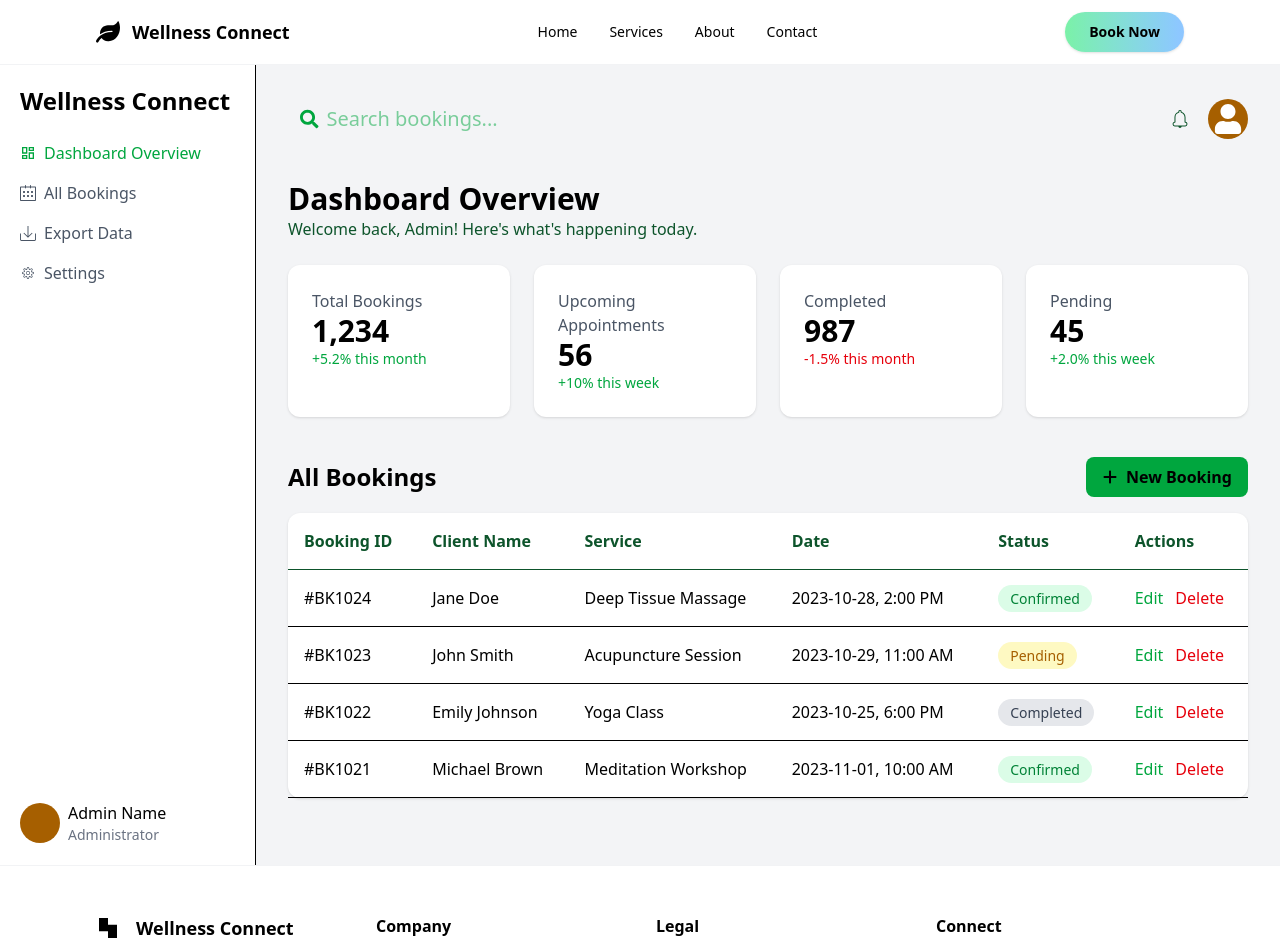
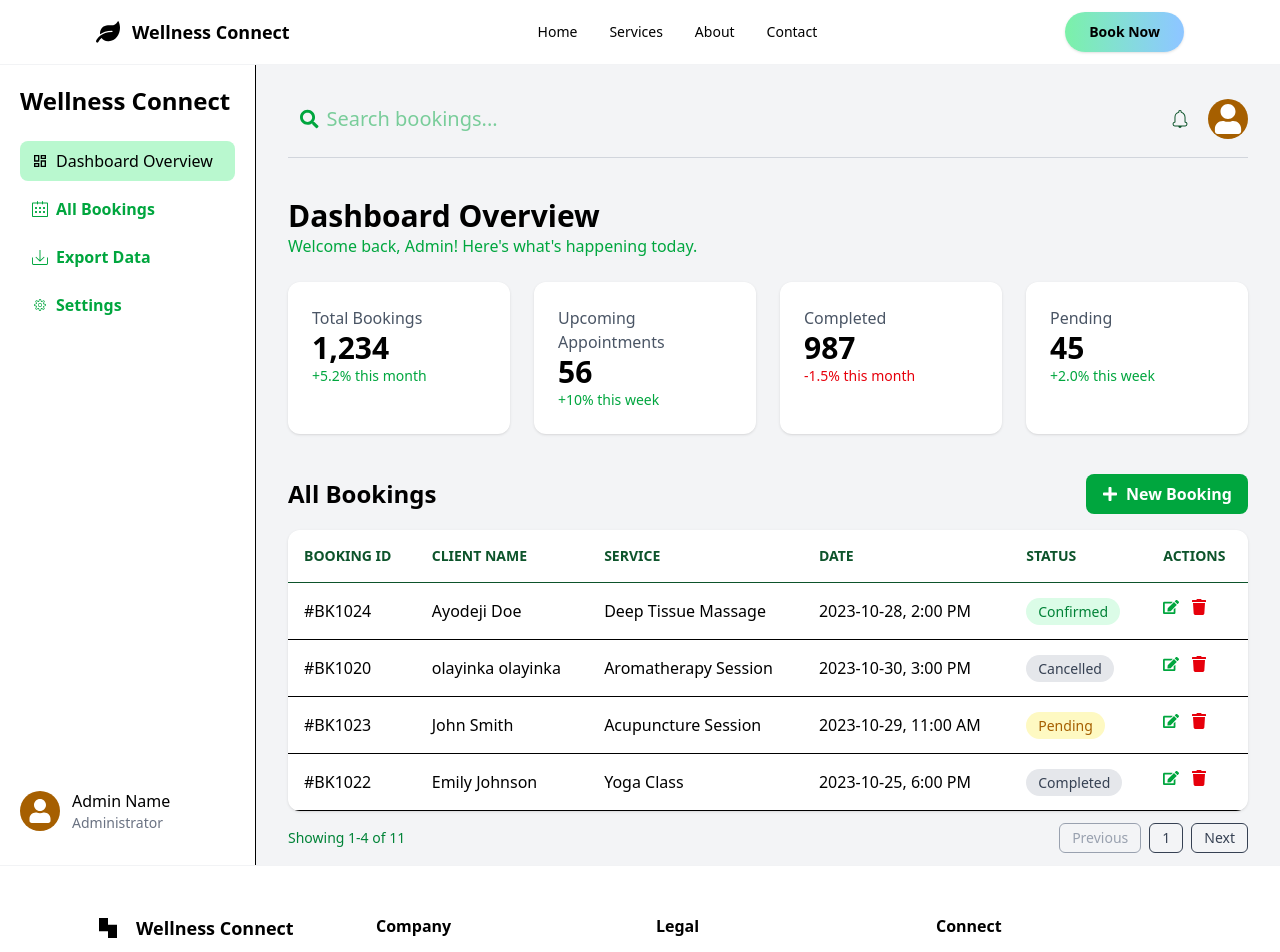
Before and after one commit to wconnectapp-gif/Wellness-Connect, a React (Vite) app: page /dashboard in a window 1280 px wide. Shown: the top 952 px of the page. Built offline with nearby package versions, Linux system fonts and the light colour scheme.

Commit message:
sidebar update

```diff
--- a/src/components/BookingList.jsx
+++ b/src/components/BookingList.jsx
@@ -1,30 +1,55 @@
-import React from 'react'
-import { FaPlus } from "react-icons/fa6";
+import React, { useState } from "react";
+import { FaPlus, FaEdit, FaTrash } from "react-icons/fa";
 
 export function BookingsList() {
   const bookings = [
-{ id: "#BK1024", client: "Jane Doe", service: "Deep Tissue Massage", date: "2023-10-28, 2:00 PM", status: "Confirmed" },
+    { id: "#BK1024", client: "Ayodeji Doe", service: "Deep Tissue Massage", date: "2023-10-28, 2:00 PM", status: "Confirmed" },
+    { id: "#BK1020", client: "olayinka olayinka", service: "Aromatherapy Session", date: "2023-10-30, 3:00 PM", status: "Cancelled" },
     { id: "#BK1023", client: "John Smith", service: "Acupuncture Session", date: "2023-10-29, 11:00 AM", status: "Pending" },
     { id: "#BK1022", client: "Emily Johnson", service: "Yoga Class", date: "2023-10-25, 6:00 PM", status: "Completed" },
-{ id: "#BK1021", client: "Michael Brown", service: "Meditation Workshop", date: "2023-11-01, 10:00 AM", status: "Confirmed" }
+    { id: "#BK1021", client: "Michael Brown", service: "Meditation Workshop", date: "2023-11-01, 10:00 AM", status: "Confirmed" },
+    { id: "#BK1025", client: "Sarah Davis", service: "Reflexology Session", date: "2023-11-02, 1:00 PM", status: "Pending" },
+    { id: "#BK1026", client: "David Wilson", service: "Spa Treatment", date: "2023-11-03, 4:00 PM", status: "Confirmed" },
+    { id: "#BK1027", client: "Laura Martinez", service: "Chiropractic Adjustment", date: "2023-11-04, 9:00 AM", status: "Cancelled" },
+    { id: "#BK1028", client: "James Anderson", service: "Wellness Coaching", date: "2023-11-05, 2:30 PM", status: "Completed" },
+    { id: "#BK1029", client: "Linda Taylor", service: "Nutritional Counseling", date: "2023-11-06, 11:30 AM", status: "Confirmed" },
+    { id: "#BK1030", client: "Robert Thomas", service: "Holistic Therapy", date: "2023-11-07, 5:00 PM", status: "Pending" },
+
   ];
 
+
+  const [currentPage, setCurrentPage] = useState(1);
+  const itemsPerPage = 4;
+
+  const totalItems = bookings.length;
+  const totalPages = Math.ceil(totalItems / itemsPerPage);
+
+  const startIndex = (currentPage - 1) * itemsPerPage;
+  const endIndex = Math.min(startIndex + itemsPerPage, totalItems);
+
+  const currentBookings = bookings.slice(startIndex, endIndex);
+
+  const nextPage = () => {
+    if (currentPage < totalPages) setCurrentPage(currentPage + 1);
+  };
+
+  const prevPage = () => {
+    if (currentPage > 1) setCurrentPage(currentPage - 1);
+  };
 
   return (
     <div>
       <div className="flex justify-between items-center mb-4">
         <h2 className="text-2xl font-bold">All Bookings</h2>
-<button className="bg-green-600 flex items-center gap-2 text-black font-bold px-4 py-2 rounded-lg">
-  <FaPlus />
-  New Booking
+        <button className="bg-green-600 flex items-center gap-2 text-white font-bold px-4 py-2 rounded-lg cursor-pointer hover:bg-green-700 transition">
+          <FaPlus /> New Booking
         </button>
-
       </div>
 
-
-<table className="w-full bg-white rounded-xl shadow-sm">
+      {/* Table */}
+      <table className="w-full bg-white rounded-xl shadow-sm overflow-hidden">
         <thead>
-<tr className="text-left border-b text-green-900">
+          <tr className="text-left border-b text-green-900 uppercase text-sm">
             <th className="p-4">Booking ID</th>
             <th className="p-4">Client Name</th>
             <th className="p-4">Service</th>
@@ -34,17 +59,16 @@ return (
           </tr>
         </thead>
 
-
         <tbody>
-{bookings.map((book) => (
-<tr className="border-b" key={book.id}>
+          {currentBookings.map((book) => (
+            <tr key={book.id} className="border-b hover:bg-gray-50 transition">
               <td className="p-4">{book.id}</td>
               <td className="p-4">{book.client}</td>
               <td className="p-4">{book.service}</td>
               <td className="p-4">{book.date}</td>
               <td className="p-4">
                 <span
-className={`px-3 py-1 text-sm rounded-full ${
+                  className={`px-3 py-1 text-sm rounded-full font-medium ${
                     book.status === "Confirmed"
                       ? "bg-green-100 text-green-700"
                       : book.status === "Pending"
@@ -55,14 +79,53 @@ book.status === "Confirmed"
                   {book.status}
                 </span>
               </td>
-<td className="p-4 flex gap-3">
-<button className="text-green-600 cursor-pointer">Edit</button>
-<button className="text-red-600 cursor-pointer">Delete</button>
+              <td className="p-4 flex gap-3 items-center ">
+                <button><FaEdit className="text-green-600 cursor-pointer" /></button>
+                <button><FaTrash className="text-red-600 cursor-pointer" /></button>
               </td>
             </tr>
           ))}
         </tbody>
       </table>
+
+      {/* Dynamic Pagination */}
+      <div className="flex justify-between items-center mt-3">
+        {/* Showing count */}
+        <p className="text-green-700 text-sm">
+          Showing {startIndex + 1}-{endIndex} of {totalItems}
+        </p>
+
+        {/* Controls */}
+        <div className="flex items-center gap-2">
+          <button
+            onClick={prevPage}
+            disabled={currentPage === 1}
+            className={`px-3 py-1 border rounded-md text-sm ${
+              currentPage === 1
+                ? "text-gray-400 bg-gray-100 cursor-not-allowed"
+                : "text-gray-700"
+            }`}
+          >
+            Previous
+          </button>
+
+          <span className="px-3 py-1 border rounded-md text-sm text-gray-700">
+            {currentPage}
+          </span>
+
+          <button
+            onClick={nextPage}
+            disabled={currentPage === totalPages}
+            className={`px-3 py-1 border rounded-md text-sm ${
+              currentPage === totalPages
+                ? "text-gray-400 bg-gray-100 cursor-not-allowed"
+                : "text-gray-700"
+            }`}
+          >
+            Next
+          </button>
+        </div>
+      </div>
     </div>
   );
 }
--- a/src/components/DashboardOverview.jsx
+++ b/src/components/DashboardOverview.jsx
@@ -12,7 +12,7 @@ const stats = [
 return (
 <div className="mb-10">
 <h1 className="text-3xl  font-bold">Dashboard Overview</h1>
-<p className="text-green-900 mb-6">Welcome back, Admin! Here's what's happening today.</p>
+<p className="text-green-600 mb-6">Welcome back, Admin! Here's what's happening today.</p>
 
 
 <div className="grid grid-cols-1 md:grid-cols-4 gap-6">
--- a/src/components/Sidebar.jsx
+++ b/src/components/Sidebar.jsx
@@ -1,27 +1,77 @@
-import React from 'react'
+import React from "react";
 import { MdOutlineDashboard } from "react-icons/md";
 import { SlCalender } from "react-icons/sl";
 import { TfiImport } from "react-icons/tfi";
 import { CiSettings } from "react-icons/ci";
+import { FaUser } from "react-icons/fa";
 
-export function Sidebar() {
+export function Sidebar({ active = "dashboard" }) {
   return (
     <div className="w-64 bg-white border-r p-5 flex flex-col justify-between h-screen">
+
       <div>
-<h2 className="text-2xl font-bold mb-6">Wellness Connect</h2>
-<nav className="space-y-4">
-<a className="flex items-center gap-2 text-green-600 font-medium" href="#"> <MdOutlineDashboard />Dashboard Overview</a>
-<a className="flex items-center gap-2 text-gray-600" href="#"><SlCalender />All Bookings</a>
-<a className="flex items-center gap-2 text-gray-600" href="#"><TfiImport />Export Data</a>
-<a className="flex items-center gap-2 text-gray-600" href="#"><CiSettings />Settings</a>
+        <h2 className="text-2xl font-bold mb-6 text-black">
+          Wellness Connect
+        </h2>
+
+        <nav className="space-y-2">
+
+          <a
+            href="#"
+            className={`flex items-center gap-2 px-3 py-2 rounded-lg font-medium transition-all ${
+              active === "dashboard"
+                ? "bg-green-200 text-black"
+                : "text-green-500 hover:text-gray-600"
+            }`}
+          >
+            <MdOutlineDashboard />
+            Dashboard Overview
+          </a>
+
+          <a
+            href="/Booking"
+            className={`flex items-center gap-2 px-3 py-2 rounded-lg transition-all font-semibold ${
+              active === "booking"
+                ? "bg-green-200 text-black"
+                : "text-green-600 hover:text-gray-500"
+            }`}
+          >
+            <SlCalender />
+            All Bookings
+          </a>
+
+          <a
+            href="/Data"
+            className={`flex items-center gap-2 px-3 py-2 rounded-lg transition-all font-semibold ${
+              active === "data"
+                ? "bg-green-200 text-black"
+                : "text-green-600 hover:text-gray-600"
+            }`}
+          >
+            <TfiImport />
+            Export Data
+          </a>
+
+          <a
+            href="/Setting"
+            className={`flex items-center gap-2 px-3 py-2 rounded-lg transition-all font-semibold ${
+              active === "settings"
+                ? "bg-green-200 text-black"
+                : "text-green-600 hover:text-gray-600"
+            }`}
+          >
+            <CiSettings />
+            Settings
+          </a>
         </nav>
       </div>
 
-
-<div className="flex items-center gap-2">
-<div className="w-10 h-10 bg-yellow-700 rounded-full" />
+      <div className="flex items-center gap-3 pb-3">
+        <div className="w-10 h-10 bg-yellow-700 rounded-full flex items-center justify-center">
+          <FaUser className="text-2xl text-white" />
+        </div>
         <div>
-<p className="font-medium">Admin Name</p>
+          <p className="font-medium text-black">Admin Name</p>
           <p className="text-sm text-gray-500">Administrator</p>
         </div>
       </div>
--- a/src/components/TopBar.jsx
+++ b/src/components/TopBar.jsx
@@ -5,10 +5,9 @@ import { FaUser } from "react-icons/fa";
 
 export function TopBar() {
   return (
-    <div className="flex justify-between items-center mb-10">
+    <div className="flex justify-between items-center mb-10 border-b pb-4 border-gray-300">
 
-      {/* Search Bar */}
-      <div className="flex items-center  px-3 py-2 w-96">
+      <div className="flex items-center px-3 py-2 w-96">
         <FaSearch className="text-green-600 text-xl" />
         <input
           type="text"
@@ -17,18 +16,15 @@ export function TopBar() {
         />
       </div>
 
-      {/* Profile section */}
-    <div className="flex items-center gap-4">
-  <div className="w-6 h-6  flex items-center justify-center">
-    <CiBellOn className='text-2xl text-green-900' />
-  </div>
+      <div className="flex items-center gap-4">
+        <div className="w-6 h-6 flex items-center justify-center cursor-pointer">
+          <CiBellOn className="text-2xl text-green-900" />
+        </div>
 
-  <div className="w-10 h-10 bg-yellow-700 rounded-full flex items-center justify-center">
-    <FaUser className='text-3xl text-white' />
-  </div>
-</div>
-
-
+        <div className="w-10 h-10 bg-yellow-700 rounded-full flex items-center justify-center">
+          <FaUser className="text-3xl text-white" />
+        </div>
+      </div>
     </div>
   );
 }
```
Lines whose indentation alone changed are shown as unchanged.
